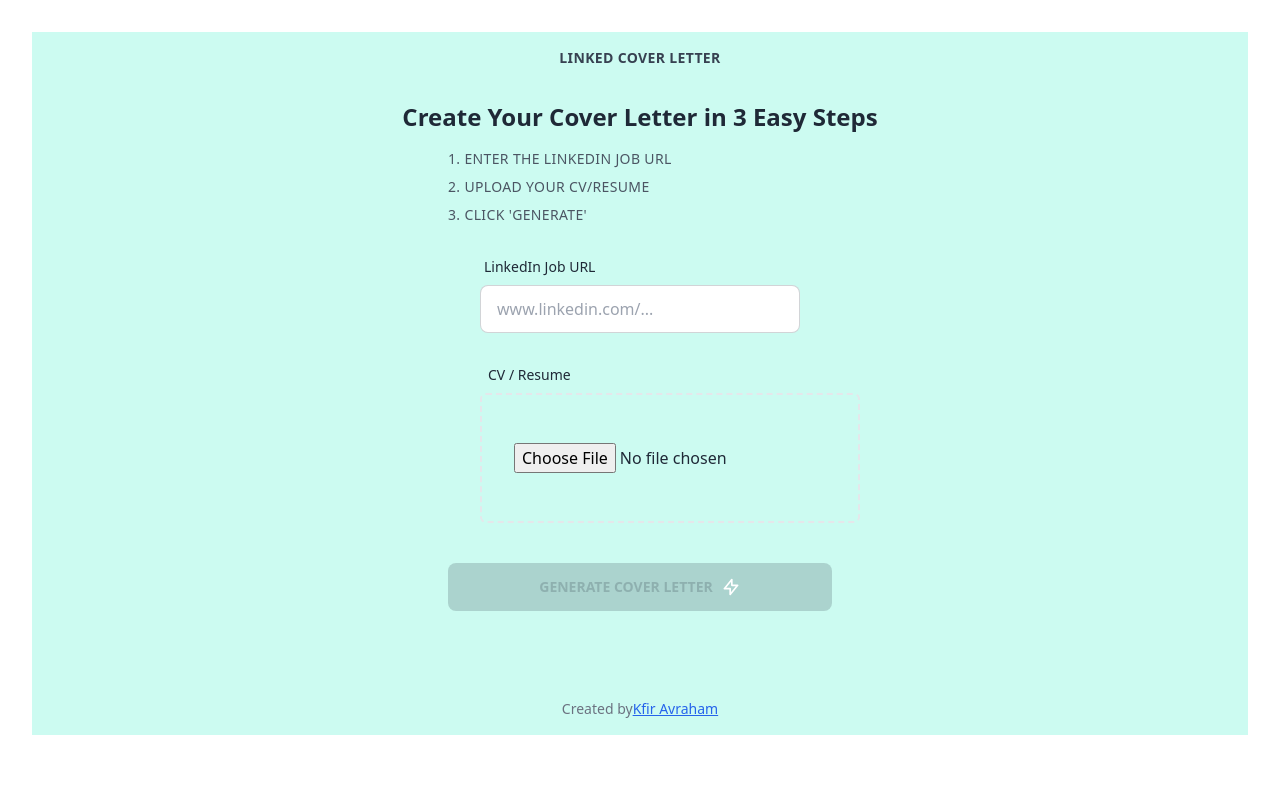
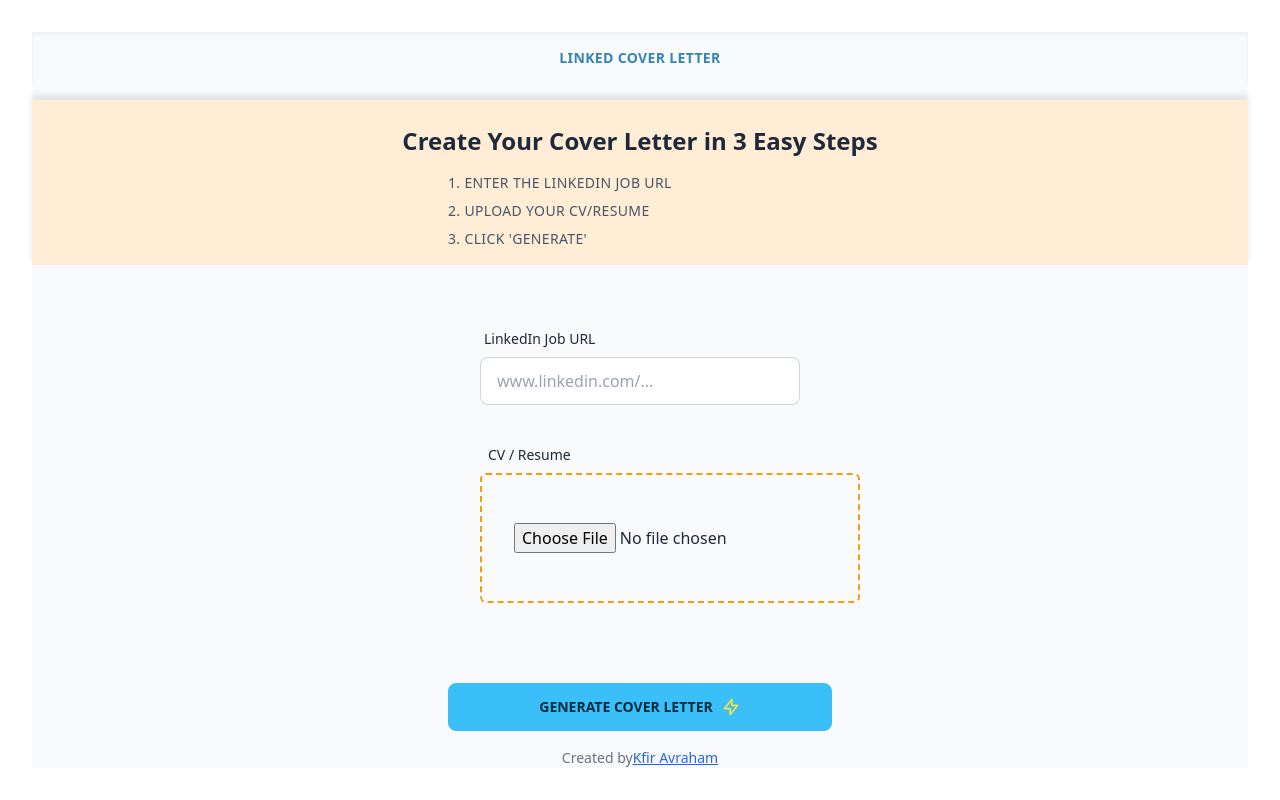
Before and after one commit to kfirkfir89/linked-cl, a React (Vite) app in the folder client/: page / in a window 1280 px wide. Built offline with nearby package versions, Linux system fonts and the light colour scheme.

Commit message:
client, application ui style update, entire page

```diff
--- a/client/src/components/generate-cover-letter/generateCoverLetter.component.tsx
+++ b/client/src/components/generate-cover-letter/generateCoverLetter.component.tsx
@@ -6,24 +6,29 @@ const GenerateCoverLetter = () => {
   const { error, isLoading, url, file, fileInputRef, content, handleFileSelect, handleLinkChange, handleSubmit } = useCoverLetterGenerator();
 
   return (
-    <div className="flex flex-col bg-teal-100 gap-6 p-4 items-center container">
-      <h1 className="text-sm font-semibold uppercase tracking-wide text-gray-700">Linked Cover Letter</h1>
-      <div className="w-full flex flex-nowrap items-center flex-col mx-auto space-y-4 mt-2">
-        <h1 className="font-bold leading-snug text-2xl text-gray-800">Create Your Cover Letter in 3 Easy Steps</h1>
-        <div className="flex flex-col items-start gap-2 w-full max-w-sm">
-          <p className="text-sm font-medium uppercase tracking-wide text-gray-600">1. Enter the LinkedIn Job URL</p>
-          <p className="text-sm font-medium uppercase tracking-wide text-gray-600">2. Upload Your CV/Resume</p>
-          <p className="text-sm font-medium uppercase tracking-wide text-gray-600">3. Click 'Generate'</p>
+    <div className="flex flex-col w-full h-full bg-slate-50  items-center container">
+
+      <div className="flex w-full shadow-inner justify-center">
+        <h1 className="text-sm p-4 font-semibold uppercase tracking-wide opacity-80 text-sky-700">Linked Cover Letter</h1>
+      </div>
+      <div className="flex flex-col drop-shadow-[0_-5px_3px_rgba(0,0,0,0.1)] mt-4 bg-orange-100 gap-6 p-4 items-center container">
+        <div className="w-full flex flex-nowrap text-slate-800 items-center flex-col mx-auto space-y-4 mt-2">
+          <h1 className="font-bold leading-snug text-2xl ">Create Your Cover Letter in 3 Easy Steps</h1>
+          <div className="flex flex-col items-start gap-2 w-full max-w-sm">
+            <p className="text-sm font-medium uppercase tracking-wide text-slate-600">1. Enter the LinkedIn Job URL</p>
+            <p className="text-sm font-medium uppercase tracking-wide text-slate-600">2. Upload Your CV/Resume</p>
+            <p className="text-sm font-medium uppercase tracking-wide text-slate-600">3. Click 'Generate'</p>
+          </div>
         </div>
       </div>
-      <div className="flex flex-col gap-6">
+      <div className="flex flex-col gap-8 mt-14">
         <LinkInput value={url} onLinkChange={handleLinkChange} />
         <UploadFile ref={fileInputRef} onFileSelect={handleFileSelect} />
       </div>
-      <button disabled={!(url && file)} onClick={handleSubmit} className={`btn-success w-full max-w-sm my-4 btn ${isLoading ? 'loading' : ''}`}>
+      <button disabled={(url && file)} onClick={handleSubmit} className={`btn-info mt-20 w-full max-w-sm my-4 btn ${isLoading ? 'loading' : ''}`}>
         <span className="relative z-20 flex items-center text-sm">
           Generate Cover Letter
-          <svg className="relative w-5 h-5 ml-2 text-white" fill="none" stroke="currentColor" viewBox="0 0 24 24" xmlns="http://www.w3.org/2000/svg"><path stroke-linecap="round" stroke-linejoin="round" stroke-width="2" d="M13 10V3L4 14h7v7l9-11h-7z"></path></svg>
+          <svg className="relative w-5 h-5 ml-2 text-yellow-300" fill="none" stroke="currentColor" viewBox="0 0 24 24" xmlns="http://www.w3.org/2000/svg"><path stroke-linecap="round" stroke-linejoin="round" stroke-width="2" d="M13 10V3L4 14h7v7l9-11h-7z"></path></svg>
         </span>
       </button>
       <span>
@@ -32,11 +37,13 @@ const GenerateCoverLetter = () => {
       <span>
         {error}
       </span>
-      <p className="text-sm text-gray-500">Created by
-        <a href="#" target="_blank" className="underline text-blue-600 hover:text-blue-800">
-          Kfir Avraham
-        </a>
-      </p>
+      <div className="flex flex-col w-full justify-end h-full">
+        <p className="text-sm  text-gray-500">Created by
+          <a href="#" target="_blank" className="underline text-blue-600 hover:text-blue-800">
+            Kfir Avraham
+          </a>
+        </p>
+      </div>
     </div>
   );
 }
--- a/client/src/components/upload-file/uploadFile.component.tsx
+++ b/client/src/components/upload-file/uploadFile.component.tsx
@@ -14,7 +14,7 @@ const UploadFile = forwardRef<HTMLInputElement, UploadFileProps>(({ onFileSelect
     <div className="flex flex-col w-full max-w-xs">
       <label className="self-start p-2 block text-sm font-medium">CV / Resume</label>
       <div className="flex">
-        <input ref={ref} name="files" className="px-8 py-12 border-2 border-dashed rounded-md dark:border-gray-700 dark:text-gray-400 dark:bg-gray-800" id="files" type="file" accept=".pdf" onChange={handleFileChange} />
+        <input ref={ref} name="files" className="px-8 py-12 border-2 border-dashed rounded-md  border-amber-500" id="files" type="file" accept=".pdf" onChange={handleFileChange} />
       </div>
     </div>
   );
--- a/client/src/index.css
+++ b/client/src/index.css
@@ -1,3 +1,19 @@
+
 @tailwind base;
 @tailwind components;
 @tailwind utilities;
+
+@layer base {
+
+}
+
+@layer components {
+
+}
+
+@layer utilities {
+  html, body ,#root{
+    height: 100%;
+    width: 100%;
+  }
+}
```
